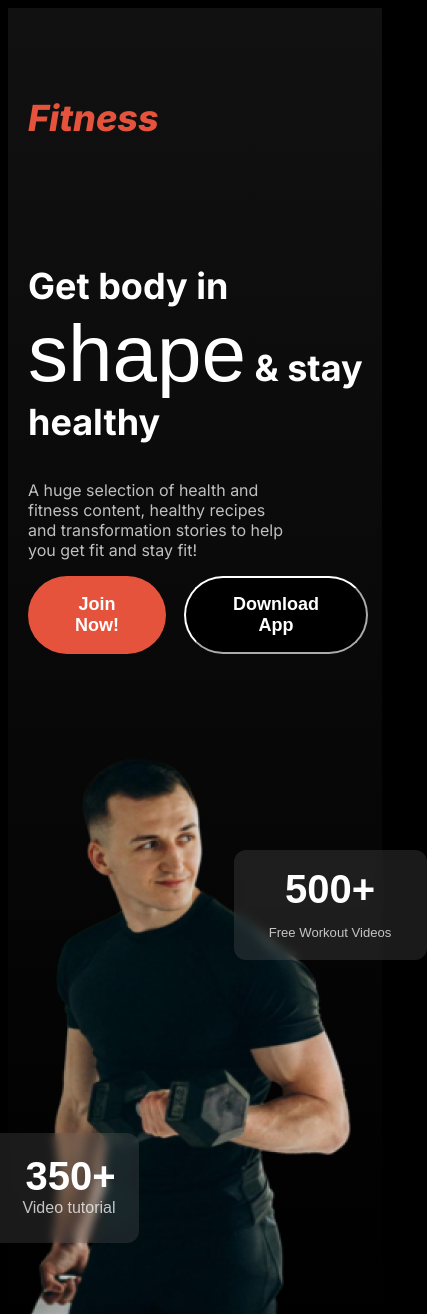
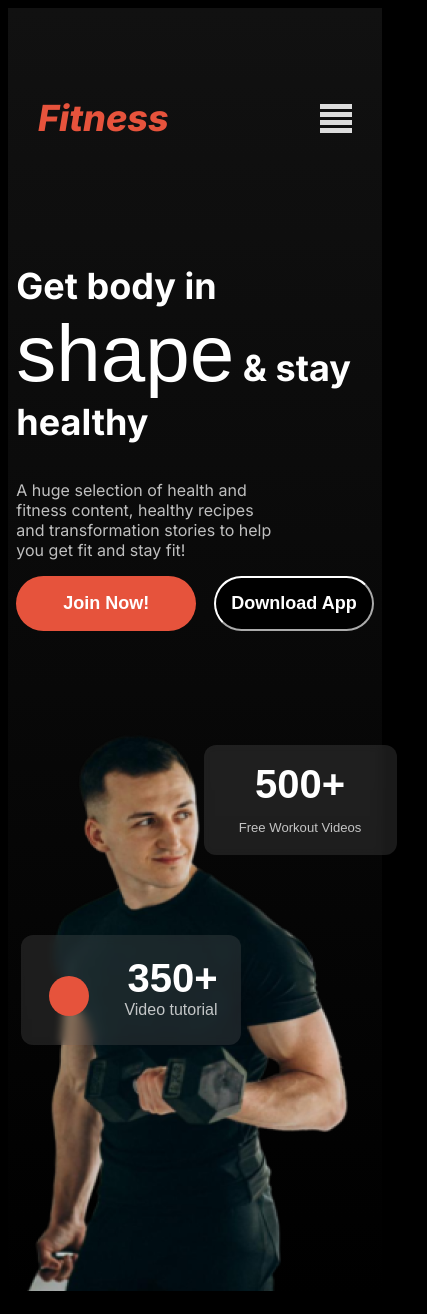
Before and after one commit to pirate-jimbo/milestone-2-assignment, a plain HTML site: page index.html in a window 390 px wide. Shown: the top 1314 px of the page, 427 px wide, since content can reach past the window. Drawn offline with Linux system fonts and the light colour scheme; a web font is replaced by a local one.

Commit message:
responsive bug fixing

```diff
--- a/index.html
+++ b/index.html
@@ -16,8 +16,10 @@
                 <li class="nav-items"><a href="" class="nav-link text-white">About</a></li>
                 <li class="nav-items"><a href="" class="last nav-link text-white">Contact</a></li>
             </ul>
+            <div class="nav-menu1">
                 <div class="nav-menu">
-                <a href=""
+
+                    <!-- <a href=""
                       ><svg
                         xmlns="http://www.w3.org/2000/svg"
                         fill="none"
@@ -32,7 +34,12 @@
                           d="M3.75 5.25h16.5m-16.5 4.5h16.5m-16.5 4.5h16.5m-16.5 4.5h16.5"
                         />
                       </svg>
-                </a>
+                    </a> -->
+                  </div>
+                  <div class="nav-menu"></div>
+                  <div class="nav-menu"></div>
+                  <div class="nav-menu"></div>
+
             </div>
 
         </nav>
--- a/styles/style.css
+++ b/styles/style.css
@@ -511,20 +511,30 @@ align-items: center;
 /* Responsive Section For mobile max 576px*/
 @media screen and (max-width: 576px){
   .navbar{
-    padding: 52px 20px;
+    display: flex;
+    justify-content: space-between;
+    padding: 52px 30px;
     margin: 0;
+
   }
-  .navbar ul{
+  .nav-links{
     display: none;
   }
   .nav-menu{
-    display: inline-block;
+  display: inline;
+  display: flex;
+  width: 32px;
+  height: 5px;
+  margin: 3px 0px;
+  background-color: rgba(255, 255, 255, 0.856);
   }
   .club{
     display: none;
   }
   .banner{
     flex-direction: column;
+    padding: 0px;
+    margin: 0px;
   }
   .banner-text{
     padding: 0px;
@@ -537,6 +547,21 @@ align-items: center;
   }
   .banner-text p {
     max-width: 274px;
+  }
+  .dwn-btn{
+    padding: 15px;
+  }
+  .bannet-btn{
+    justify-content: space-evenly;
+  }
+  #btnid-1{
+    margin-top: -550px;
+    margin-left: 183px;
+  }
+  .btn-2{
+    margin-left: 0px;
+    margin-bottom: 350px;
+
   }
   /* .banner-img{
     margin-left: -200px;
@@ -561,6 +586,7 @@ align-items: center;
   .run-img{
     max-width: 100%;
   }
+
   .features-div{
     flex-direction: column;
     margin: 66px 20px;
@@ -613,7 +639,8 @@ align-items: center;
 
   }
   .reserved{
-    max-width: 100%
+    max-width: 100%;
+    padding-bottom: 20px;
   }
 
 }
```
Lines whose indentation alone changed are shown as unchanged.
